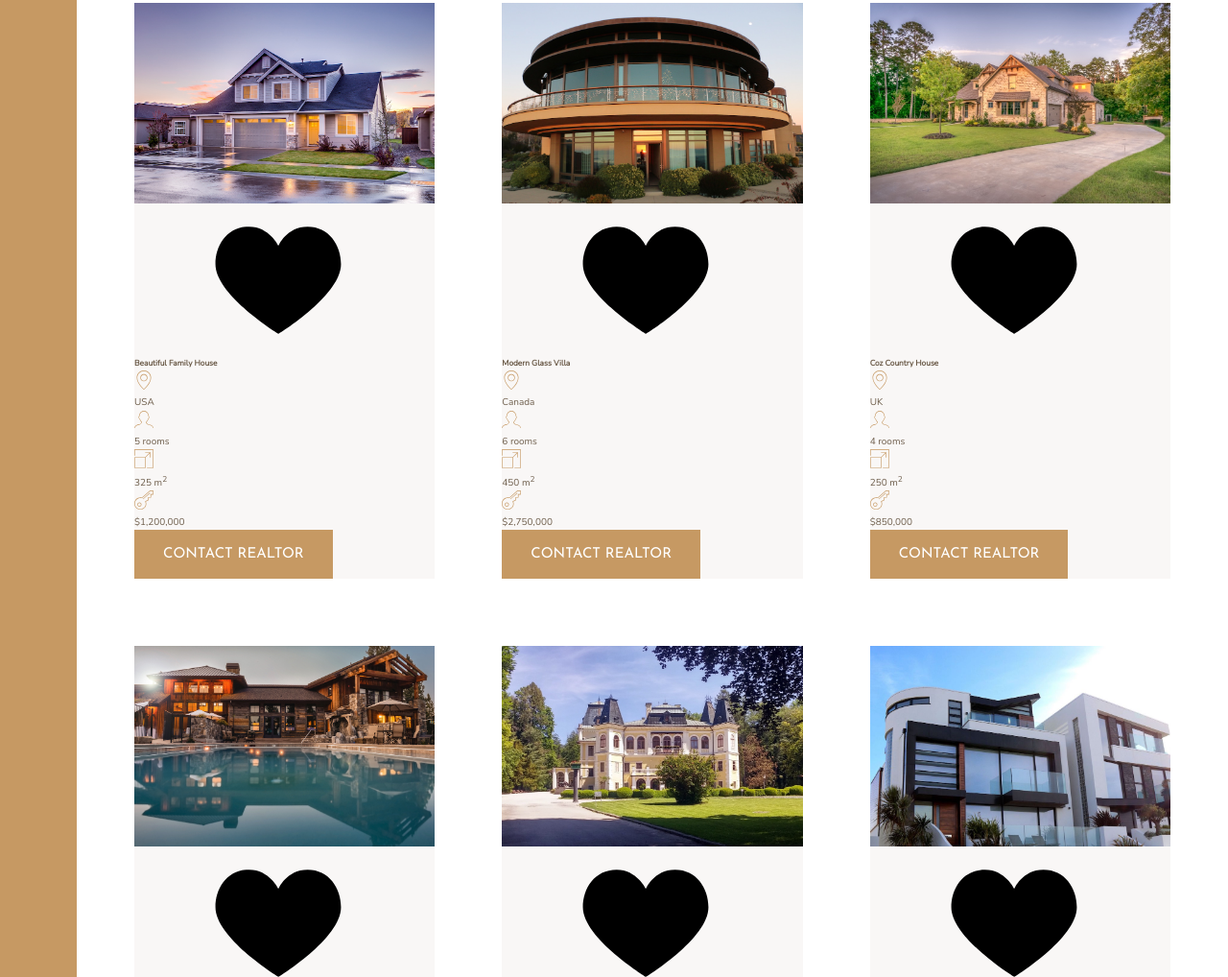
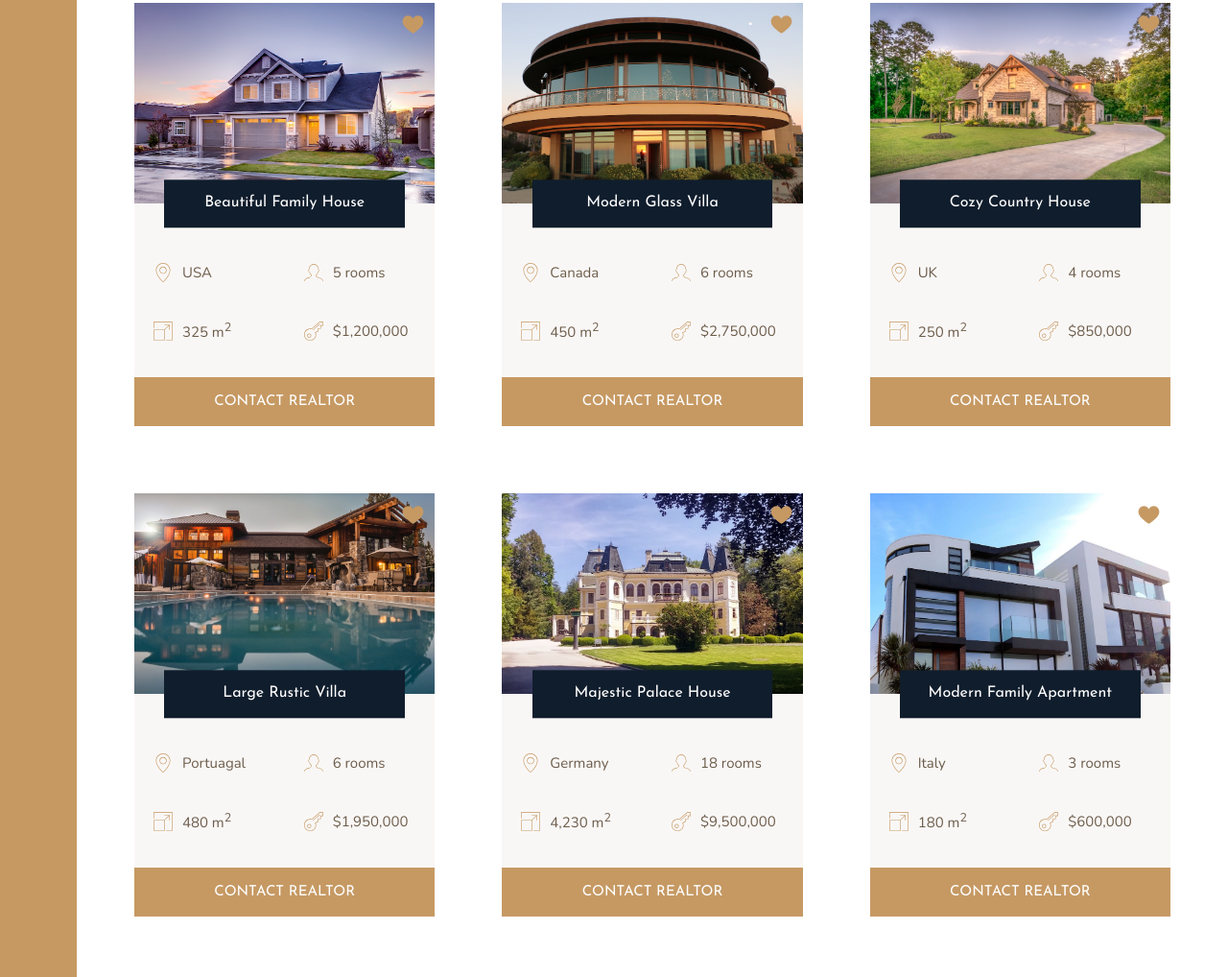
Before and after one commit to DaveCoded/Nexter, a website: page index.html in a window 1280 px wide. Shown: the part 1967-2985 px from the top of the page at 96% size. Drawn offline with nearby package versions, Linux system fonts and the light colour scheme.

Commit message:
style home cards

```diff
--- a/index.html
+++ b/index.html
@@ -148,7 +148,7 @@
           </svg>
           <p>$1,200,000</p>
         </div>
-        <button class="btn">Contact Realtor</button>
+        <button class="btn home__btn">Contact Realtor</button>
       </div>
 
       <div class="home">
@@ -181,7 +181,7 @@
           </svg>
           <p>$2,750,000</p>
         </div>
-        <button class="btn">Contact Realtor</button>
+        <button class="btn home__btn">Contact Realtor</button>
       </div>
 
       <div class="home">
@@ -189,7 +189,7 @@
         <svg class="home__like">
           <use xlink:href="img/sprite.svg#icon-heart-full"></use>
         </svg>
-        <h5 class="home__name">Coz Country House</h5>
+        <h5 class="home__name">Cozy Country House</h5>
         <div class="home__location">
           <svg>
             <use xlink:href="img/sprite.svg#icon-map-pin"></use>
@@ -214,7 +214,7 @@
           </svg>
           <p>$850,000</p>
         </div>
-        <button class="btn">Contact Realtor</button>
+        <button class="btn home__btn">Contact Realtor</button>
       </div>
 
       <div class="home">
@@ -247,7 +247,7 @@
           </svg>
           <p>$1,950,000</p>
         </div>
-        <button class="btn">Contact Realtor</button>
+        <button class="btn home__btn">Contact Realtor</button>
       </div>
 
       <div class="home">
@@ -280,7 +280,7 @@
           </svg>
           <p>$9,500,000</p>
         </div>
-        <button class="btn">Contact Realtor</button>
+        <button class="btn home__btn">Contact Realtor</button>
       </div>
 
       <div class="home">
@@ -313,7 +313,7 @@
           </svg>
           <p>$600,000</p>
         </div>
-        <button class="btn">Contact Realtor</button>
+        <button class="btn home__btn">Contact Realtor</button>
       </div>
     </section>
 
--- a/sass/_homes.scss
+++ b/sass/_homes.scss
@@ -10,27 +10,70 @@
 .home {
   background-color: $color-grey-light-1;
 
+  display: grid;
+  grid-template-columns: repeat(2, 1fr);
+  grid-row-gap: 3.5rem;
+
   &__img {
     width: 100%;
+    grid-row: 1 / 2;
+    grid-column: 1 / -1;
+    z-index: 1;
   }
 
   &__like {
+    grid-row: 1 / 2;
+    grid-column: 2 / 3;
+    fill: $color-primary;
+    height: 2.5rem;
+    width: 2.5rem;
+    z-index: 20;
+    justify-self: end;
+    margin: 1rem;
   }
 
   &__name {
+    grid-row: 1 / 2;
+    grid-column: 1 / -1;
+    justify-self: center;
+    align-self: end;
+    z-index: 20;
+
+    width: 80%;
+    font-family: $font-display;
+    font-size: 1.6rem;
+    text-align: center;
+    padding: 1.25rem;
+    background-color: $color-secondary;
+    color: #fff;
+    font-weight: 400;
+    transform: translateY(50%);
+  }
+
+  &__location,
+  &__rooms {
+    margin-top: 2.5rem;
   }
 
   &__location,
   &__rooms,
   &__area,
   &__price {
+    font-size: 1.5rem;
+    margin-left: 2rem;
+
+    display: flex;
+    align-items: center;
+
     svg {
       fill: $color-primary;
       height: 2rem;
       width: 2rem;
-    }
-
-    p {
+      margin-right: 1rem;
     }
   }
+
+  &__btn {
+    grid-column: 1 / -1;
+  }
 }
```
Also changed, not shown: css/style.css.
